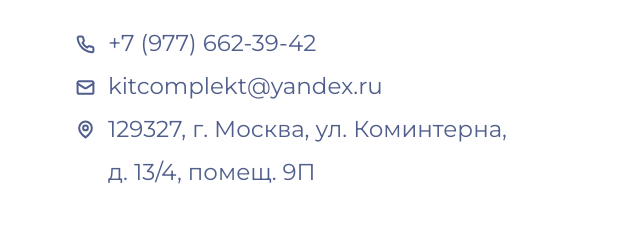
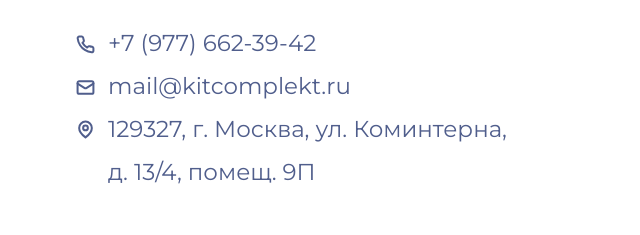
Before and after one commit to mega-nastyxa/Kit_simple, a plain HTML site: page contacts.html in a window 1280 px wide. Shown: the part 315-550 px from the top of the page, 0-640 px from the left. Drawn offline with Linux system fonts and the light colour scheme; a web font is replaced by a local one.

Commit message:
changed the data

```diff
--- a/contacts.html
+++ b/contacts.html
@@ -56,7 +56,7 @@
                     </div>
                     <div class="contacts__text">
                         <p>+7 (977) 662-39-42 </p>
-                        <p>kitcomplekt@yandex.ru </p>
+                        <p>mail@kitcomplekt.ru </p>
                         <p>129327, г. Москва, ул. Коминтерна, д. 13/4, помещ. 9П</p>
                     </div>
                 </div>
```
